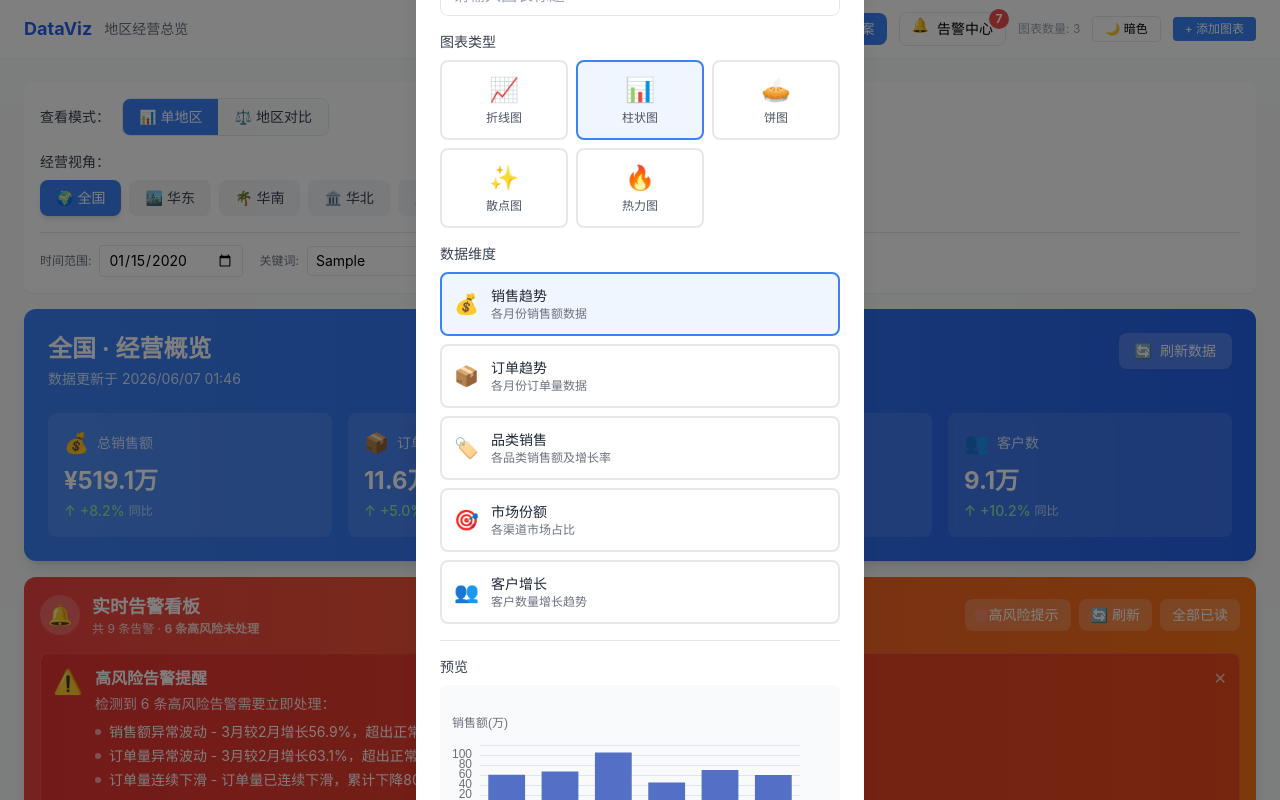
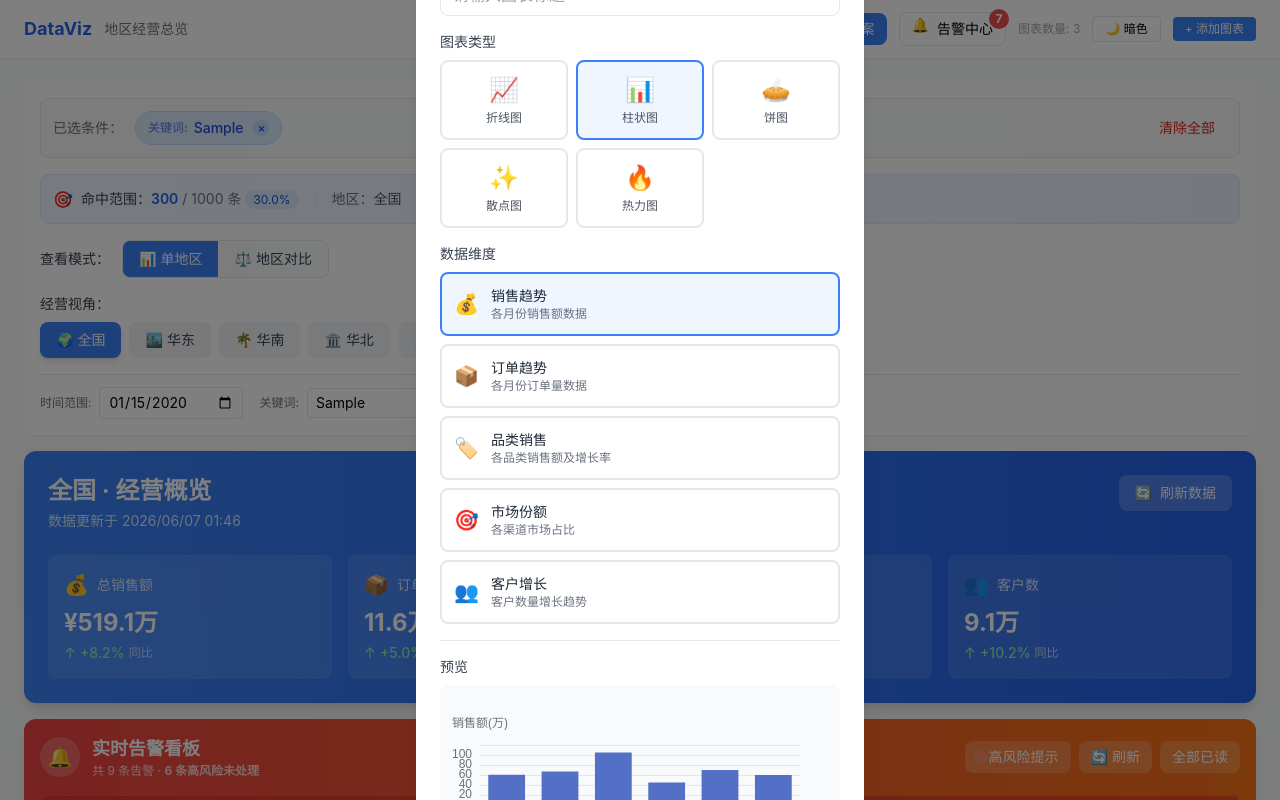
Before and after one commit to yuenlai/solo-6600003, a Vue app: page / in a window 1280 px wide. Both pictures are taken after typing "2020-01-15", "Sample" into the empty fields and a click on the button "+ 添加图表". Shown: the top 800 px of the page. Built offline with nearby package versions, Linux system fonts and the light colour scheme; the HTML template or start-up script is replaced by a standard one.

Commit message:
.3868547806662091:951b32951413d23f8a0736c17bd77a44_6a2567b6892e1958545964b2.6a2567b9892e1958545964b4.6a2567b9775662db600e85c7:Trae CN.T(2026/6/7 20:44:41)

```diff
--- a/src/components/FilterBar.vue
+++ b/src/components/FilterBar.vue
@@ -1,5 +1,74 @@
 <template>
   <div class="filter-bar bg-white dark:bg-gray-800 rounded-lg shadow-sm p-4 space-y-4">
+    <Transition name="slide-down">
+      <div v-if="allActiveFilters.length > 0" class="filter-status-bar bg-gray-50 dark:bg-gray-700/50 rounded-lg p-3 border border-gray-200 dark:border-gray-600">
+        <div class="flex flex-wrap items-center gap-3">
+          <div class="flex items-center gap-2 text-sm">
+            <span class="text-gray-500 dark:text-gray-400">已选条件：</span>
+          </div>
+          <div class="flex flex-wrap gap-2 flex-1">
+            <TransitionGroup name="tag">
+              <div
+                v-for="filter in allActiveFilters"
+                :key="filter.id"
+                class="filter-tag inline-flex items-center gap-1.5 px-3 py-1.5 rounded-full text-sm font-medium bg-primary-100 dark:bg-primary-900/50 text-primary-700 dark:text-primary-300 border border-primary-200 dark:border-primary-800"
+              >
+                <span class="text-xs opacity-75">{{ filter.label }}:</span>
+                <span>{{ formatFilterValue(filter) }}</span>
+                <button
+                  @click="handleClearFilter(filter.id)"
+                  class="ml-1 w-4 h-4 rounded-full bg-primary-200 dark:bg-primary-800 hover:bg-primary-300 dark:hover:bg-primary-700 flex items-center justify-center transition-colors"
+                  title="清除此条件"
+                >
+                  <span class="text-xs text-primary-700 dark:text-primary-300 leading-none">×</span>
+                </button>
+              </div>
+            </TransitionGroup>
+          </div>
+          <button
+            @click="handleClearAllFilters"
+            class="px-3 py-1.5 text-sm text-red-600 dark:text-red-400 hover:text-red-700 dark:hover:text-red-300 hover:bg-red-50 dark:hover:bg-red-900/30 rounded-lg transition-colors whitespace-nowrap"
+          >
+            清除全部
+          </button>
+        </div>
+      </div>
+    </Transition>
+
+    <Transition name="slide-down">
+      <div v-if="filterHitScope" class="hit-scope-bar bg-gradient-to-r from-blue-50 to-indigo-50 dark:from-blue-900/20 dark:to-indigo-900/20 rounded-lg p-3 border border-blue-100 dark:border-blue-800">
+        <div class="flex flex-wrap items-center justify-between gap-3">
+          <div class="flex items-center gap-4 flex-wrap">
+            <div class="flex items-center gap-2">
+              <span class="text-blue-600 dark:text-blue-400">🎯</span>
+              <span class="text-sm text-gray-700 dark:text-gray-300">
+                命中范围：<span class="font-semibold text-blue-600 dark:text-blue-400">{{ filterHitScope.hit }}</span>
+                <span class="text-gray-500 dark:text-gray-400"> / {{ filterHitScope.total }} 条</span>
+                <span class="ml-1 px-2 py-0.5 bg-blue-100 dark:bg-blue-900/50 text-blue-700 dark:text-blue-300 text-xs rounded-full">
+                  {{ filterHitScope.percentage }}%
+                </span>
+              </span>
+            </div>
+            <div class="h-4 w-px bg-gray-200 dark:bg-gray-600 hidden sm:block"></div>
+            <div class="flex items-center gap-4 text-sm text-gray-600 dark:text-gray-400">
+              <span>
+                <span class="text-gray-500 dark:text-gray-500">地区：</span>
+                <span class="font-medium">{{ filterHitScope.region }}</span>
+              </span>
+              <span class="hidden sm:inline">
+                <span class="text-gray-500 dark:text-gray-500">销售额：</span>
+                <span class="font-medium">{{ formatNumber(filterHitScope.totalSales) }}</span>
+              </span>
+              <span class="hidden md:inline">
+                <span class="text-gray-500 dark:text-gray-500">订单量：</span>
+                <span class="font-medium">{{ formatNumber(filterHitScope.totalOrders) }}</span>
+              </span>
+            </div>
+          </div>
+        </div>
+      </div>
+    </Transition>
+
     <div class="flex flex-wrap items-center justify-between gap-4">
       <div class="flex items-center gap-3">
         <span class="text-sm font-medium text-gray-700 dark:text-gray-300">查看模式：</span>
@@ -152,8 +221,8 @@
     <div class="other-filters flex items-center gap-4 flex-wrap pt-3 border-t border-gray-200 dark:border-gray-700">
       <div v-for="filter in otherFilters" :key="filter.id" class="flex items-center gap-2">
         <label class="text-xs text-gray-500 dark:text-gray-400 whitespace-nowrap">{{ filter.label }}:</label>
-        <input v-if="filter.type === 'text'" v-model="filter.value" type="text"
-          @input="store.updateFilter(filter.id, filter.value)"
+        <input v-if="filter.type === 'text'" :value="filter.value" type="text"
+          @input="handleTextFilterInput(filter.id, $event)"
           :placeholder="filter.label"
           class="text-sm border rounded px-2 py-1 w-40 dark:bg-gray-700 dark:border-gray-600 dark:text-white" />
         <input v-else-if="filter.type === 'date-range'" type="date"
@@ -168,9 +237,17 @@
 import { computed } from 'vue';
 import { useDashboardStore } from '../stores/dashboard';
 import { storeToRefs } from 'pinia';
+import type { FilterConfig } from '../types';
 
 const store = useDashboardStore();
-const { dashboard, comparisonData, compareMode, compareModeLoading } = storeToRefs(store);
+const {
+  dashboard,
+  comparisonData,
+  compareMode,
+  compareModeLoading,
+  allActiveFilters,
+  filterHitScope
+} = storeToRefs(store);
 
 const regionFilter = computed(() =>
   dashboard.value.filters.find(f => f.field === 'region')
@@ -188,6 +265,30 @@ const compareRegions = computed(() => {
 const overallLeader = computed(() => {
   return comparisonData.value?.summary.overallLeader || null;
 });
+
+function formatFilterValue(filter: FilterConfig & { field: string }): string {
+  if (filter.field === 'compareRegionA' || filter.field === 'compareRegionB') {
+    const icon = getRegionIcon(filter.value);
+    const name = filter.value === 'all' ? '全国' : filter.value;
+    return `${icon} ${name}`;
+  }
+  if (filter.field === 'region') {
+    const icon = getRegionIcon(filter.value);
+    const name = filter.value === 'all' ? '全国' : filter.value;
+    return `${icon} ${name}`;
+  }
+  if (filter.type === 'date-range' && Array.isArray(filter.value)) {
+    return filter.value.join(' ~ ') || '未设置';
+  }
+  return String(filter.value) || '未设置';
+}
+
+function formatNumber(num: number): string {
+  if (num >= 10000) {
+    return (num / 10000).toFixed(1) + ' 万';
+  }
+  return num.toLocaleString();
+}
 
 function handleRegionChange(value: string) {
   if (regionFilter.value) {
@@ -207,6 +308,19 @@ function handleCompareRegionChange(side: 'A' | 'B', region: string) {
 
 function handleRefreshCompare() {
   store.refreshComparisonData();
+}
+
+function handleClearFilter(filterId: string) {
+  store.clearFilter(filterId);
+}
+
+function handleClearAllFilters() {
+  store.clearAllFilters();
+}
+
+function handleTextFilterInput(filterId: string, event: Event) {
+  const target = event.target as HTMLInputElement;
+  store.updateFilter(filterId, target.value);
 }
 
 function getRegionIcon(region: string): string {
@@ -247,6 +361,21 @@ function getRegionIcon(region: string): string {
   transform: translateY(-1px);
 }
 
+.filter-tag {
+  animation: tagPulse 0.3s ease-out;
+}
+
+@keyframes tagPulse {
+  0% {
+    transform: scale(0.9);
+    opacity: 0;
+  }
+  100% {
+    transform: scale(1);
+    opacity: 1;
+  }
+}
+
 .fade-enter-active,
 .fade-leave-active {
   transition: opacity 0.2s ease, transform 0.2s ease;
@@ -257,4 +386,45 @@ function getRegionIcon(region: string): string {
   opacity: 0;
   transform: translateY(-5px);
 }
+
+.slide-down-enter-active,
+.slide-down-leave-active {
+  transition: all 0.3s ease;
+  overflow: hidden;
+}
+
+.slide-down-enter-from,
+.slide-down-leave-to {
+  opacity: 0;
+  max-height: 0;
+  padding-top: 0;
+  padding-bottom: 0;
+  margin-bottom: 0;
+}
+
+.slide-down-enter-to,
+.slide-down-leave-from {
+  opacity: 1;
+  max-height: 200px;
+}
+
+.tag-enter-active,
+.tag-leave-active {
+  transition: all 0.3s ease;
+}
+
+.tag-enter-from {
+  opacity: 0;
+  transform: scale(0.8);
+}
+
+.tag-leave-to {
+  opacity: 0;
+  transform: scale(0.8);
+  margin: 0 -10px;
+}
+
+.tag-move {
+  transition: transform 0.3s ease;
+}
 </style>
--- a/src/stores/dashboard.ts
+++ b/src/stores/dashboard.ts
@@ -244,6 +244,70 @@ export const useDashboardStore = defineStore('dashboard', () => {
     return regionFilter ? regionFilter.value : 'all';
   });
 
+  const activeFilters = computed(() => {
+    return dashboard.value.filters.filter(filter => {
+      if (filter.type === 'select') {
+        return filter.value && filter.value !== 'all';
+      }
+      if (filter.type === 'text') {
+        return filter.value && filter.value.trim() !== '';
+      }
+      if (filter.type === 'date-range') {
+        return filter.value && filter.value.length > 0;
+      }
+      return false;
+    });
+  });
+
+  const activeFiltersCount = computed(() => activeFilters.value.length);
+
+  const compareModeActiveFilters = computed((): (FilterConfig & { field: string })[] => {
+    if (!compareMode.value.enabled) return [];
+    return [
+      { id: 'compare-A', field: 'compareRegionA', label: '对比地区A', type: 'select' as const, value: compareMode.value.regionA },
+      { id: 'compare-B', field: 'compareRegionB', label: '对比地区B', type: 'select' as const, value: compareMode.value.regionB }
+    ];
+  });
+
+  const allActiveFilters = computed(() => {
+    return [...activeFilters.value, ...compareModeActiveFilters.value];
+  });
+
+  const filterHitScope = computed(() => {
+    const region = currentRegion.value;
+    const overview = currentRegionData.value.overview;
+
+    const totalRecords = 1000;
+    const keywordFilter = dashboard.value.filters.find(f => f.field === 'keyword');
+    const dateFilter = dashboard.value.filters.find(f => f.field === 'dateRange');
+
+    let hitRate = 1.0;
+    if (keywordFilter && keywordFilter.value && keywordFilter.value.trim() !== '') {
+      hitRate *= 0.3;
+    }
+    if (dateFilter && dateFilter.value && dateFilter.value.length > 0) {
+      hitRate *= 0.5;
+    }
+    if (region !== 'all') {
+      hitRate *= 0.4;
+    }
+    if (compareMode.value.enabled) {
+      hitRate *= 0.8;
+    }
+
+    const hitRecords = Math.floor(totalRecords * hitRate);
+
+    return {
+      total: totalRecords,
+      hit: hitRecords,
+      percentage: ((hitRecords / totalRecords) * 100).toFixed(1),
+      region: region === 'all' ? '全国' : region,
+      totalSales: overview.totalSales,
+      totalOrders: overview.orderCount,
+      totalCustomers: overview.customerCount
+    };
+  });
+
   const currentRegionData = computed(() => {
     const region = currentRegion.value;
     regionUpdateFlag.value;
@@ -476,6 +540,50 @@ export const useDashboardStore = defineStore('dashboard', () => {
         refreshAlerts(true);
       }
     }
+  }
+
+  function clearFilter(filterId: string) {
+    if (filterId === 'compare-A' || filterId === 'compare-B') {
+      if (compareMode.value.enabled) {
+        toggleCompareMode();
+      }
+      return;
+    }
+    const filter = dashboard.value.filters.find(f => f.id === filterId);
+    if (filter) {
+      if (filter.type === 'select') {
+        filter.value = 'all';
+      } else if (filter.type === 'text') {
+        filter.value = '';
+      } else if (filter.type === 'date-range') {
+        filter.value = [];
+      }
+      clearCurrentScheme();
+      if (filter.field === 'region') {
+        regionUpdateFlag.value++;
+        updateChartsForRegion(filter.value);
+        refreshAlerts(true);
+      }
+    }
+  }
+
+  function clearAllFilters() {
+    dashboard.value.filters.forEach(filter => {
+      if (filter.type === 'select') {
+        filter.value = 'all';
+      } else if (filter.type === 'text') {
+        filter.value = '';
+      } else if (filter.type === 'date-range') {
+        filter.value = [];
+      }
+    });
+    if (compareMode.value.enabled) {
+      compareMode.value.enabled = false;
+    }
+    clearCurrentScheme();
+    regionUpdateFlag.value++;
+    updateChartsForRegion('all');
+    refreshAlerts(true);
   }
 
   function updateChartGrid(chartId: string, gridArea: ChartConfig['gridArea']) {
@@ -1078,8 +1186,9 @@ export const useDashboardStore = defineStore('dashboard', () => {
     chartDetailDrawerVisible, selectedChartId, chartDetailData, chartDetailLoading,
     compareMode, compareModeLoading, comparisonData, comparisonVersion, regionDataA, regionDataB,
     schemes, currentSchemeId, currentScheme, schemeLoading,
+    activeFilters, activeFiltersCount, compareModeActiveFilters, allActiveFilters, filterHitScope,
     saveScheme, applyScheme, deleteScheme, renameScheme, checkSchemeNameExists, clearCurrentScheme,
-    toggleTheme, updateFilter, updateChartGrid, addChart, removeChart, updateChartData,
+    toggleTheme, updateFilter, clearFilter, clearAllFilters, updateChartGrid, addChart, removeChart, updateChartData,
     refreshRegionData, updateChartsForRegion,
     refreshAlerts, markAlertAsRead, markAllAlertsAsRead,
     dismissAlert, clearAllAlerts, setHighlightedChart, toggleAlertAutoRefresh,
```
